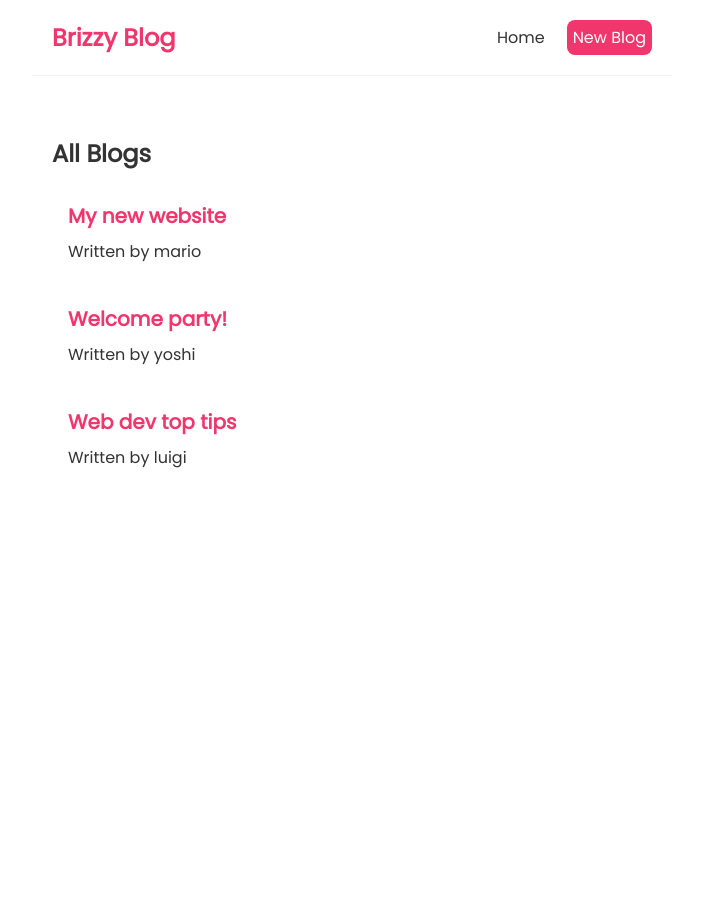
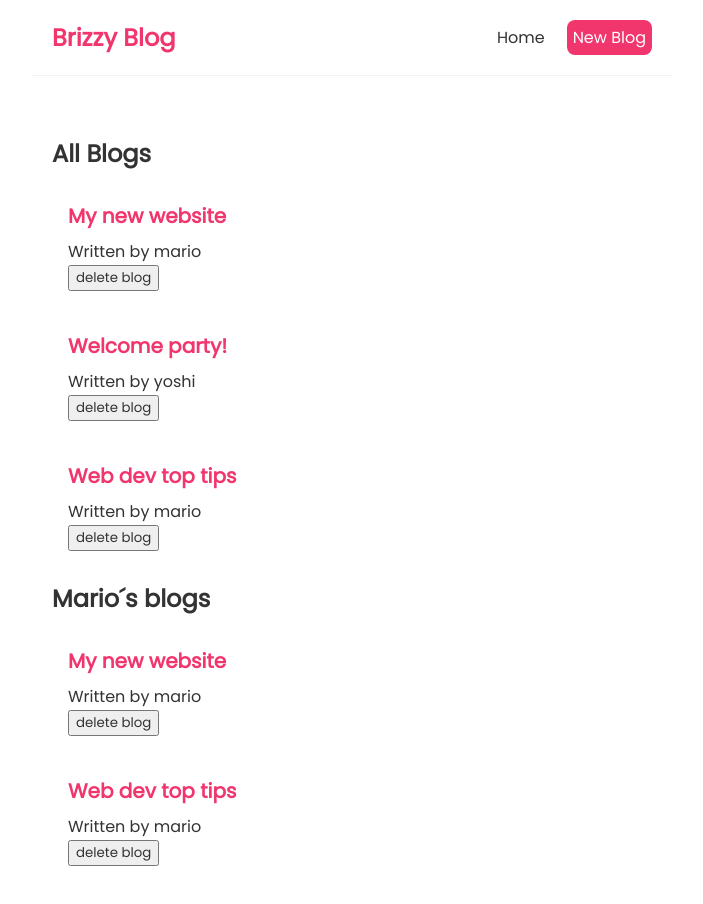
Before and after one commit to pernillasterner/react-basics, a React (Create React App) app: page / in a window 1280 px wide. Shown: the top 904 px of the page, without its empty margins (288-991 px from the left). Before the commit the page ends 800 px from the top, so only its background shows below. Built offline with nearby package versions, Linux system fonts and the light colour scheme.

Commit message:
Create handler for deleting blogs. Pass function as props.

```diff
--- a/src/BlogList.js
+++ b/src/BlogList.js
@@ -1,4 +1,4 @@
-export const BlogList = ({ blogs, title }) => {
+export const BlogList = ({ blogs, title, handleDelete }) => {
   return (
     <div className="blog-list">
       <h2>{title}</h2>
@@ -6,6 +6,7 @@
         <div className="blog-preview" key={blog.id}>
           <h2>{blog.title}</h2>
           <p>Written by {blog.author}</p>
+          <button onClick={() => handleDelete(blog.id)}>delete blog</button>
         </div>
       ))}
     </div>
--- a/src/Home.js
+++ b/src/Home.js
@@ -8,14 +8,24 @@
     {
       title: "Web dev top tips",
       body: "lorem ipsum...",
-      author: "luigi",
+      author: "mario",
       id: 3,
     },
   ]);
 
+  const handleDelete = (id) => {
+    const newBlogs = blogs.filter((blog) => blog.id !== id);
+    setBlogs(newBlogs);
+  };
+
   return (
     <div className="home">
-      <BlogList blogs={blogs} title="All Blogs" />
+      <BlogList blogs={blogs} title="All Blogs" handleDelete={handleDelete} />
+      {/* Filter only marios blogs */}
+      <BlogList
+        blogs={blogs.filter((blog) => blog.author === "mario")}
+        title="Mario´s blogs"
+      />
     </div>
   );
 };
```
